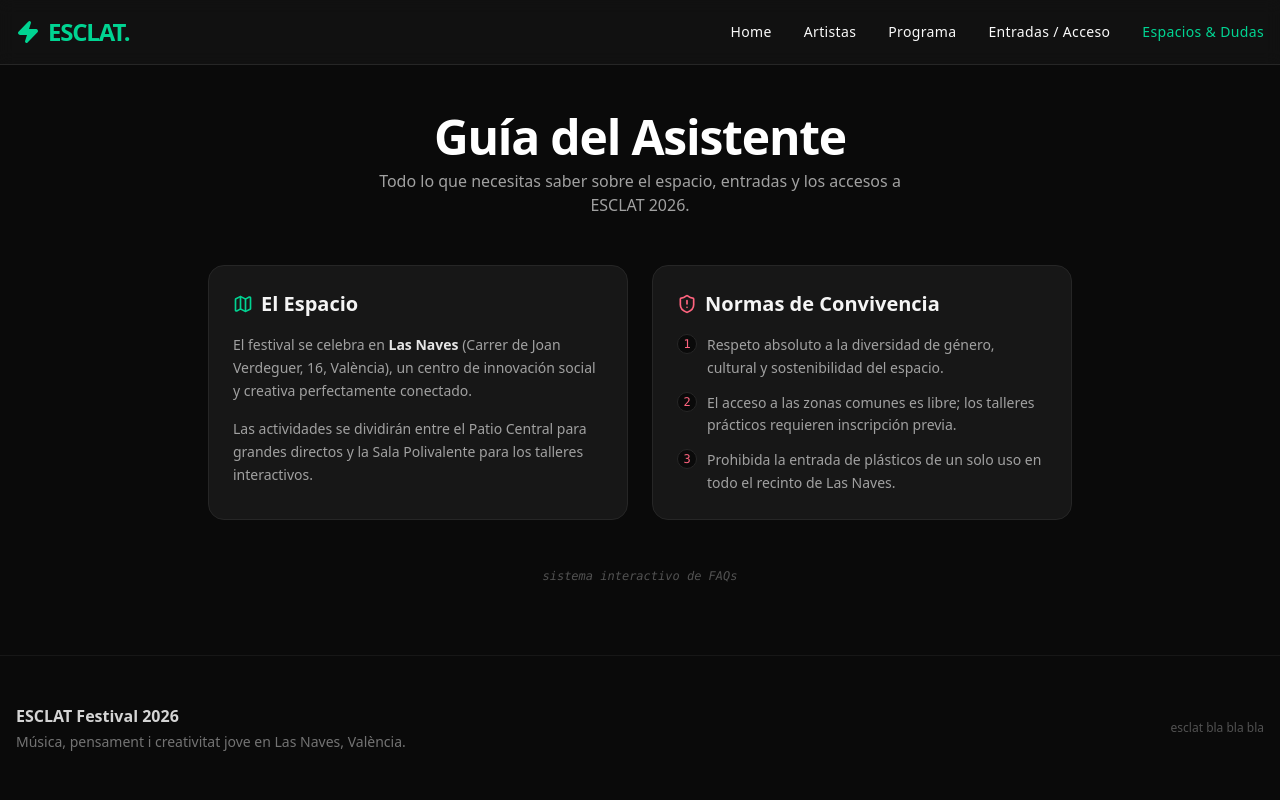
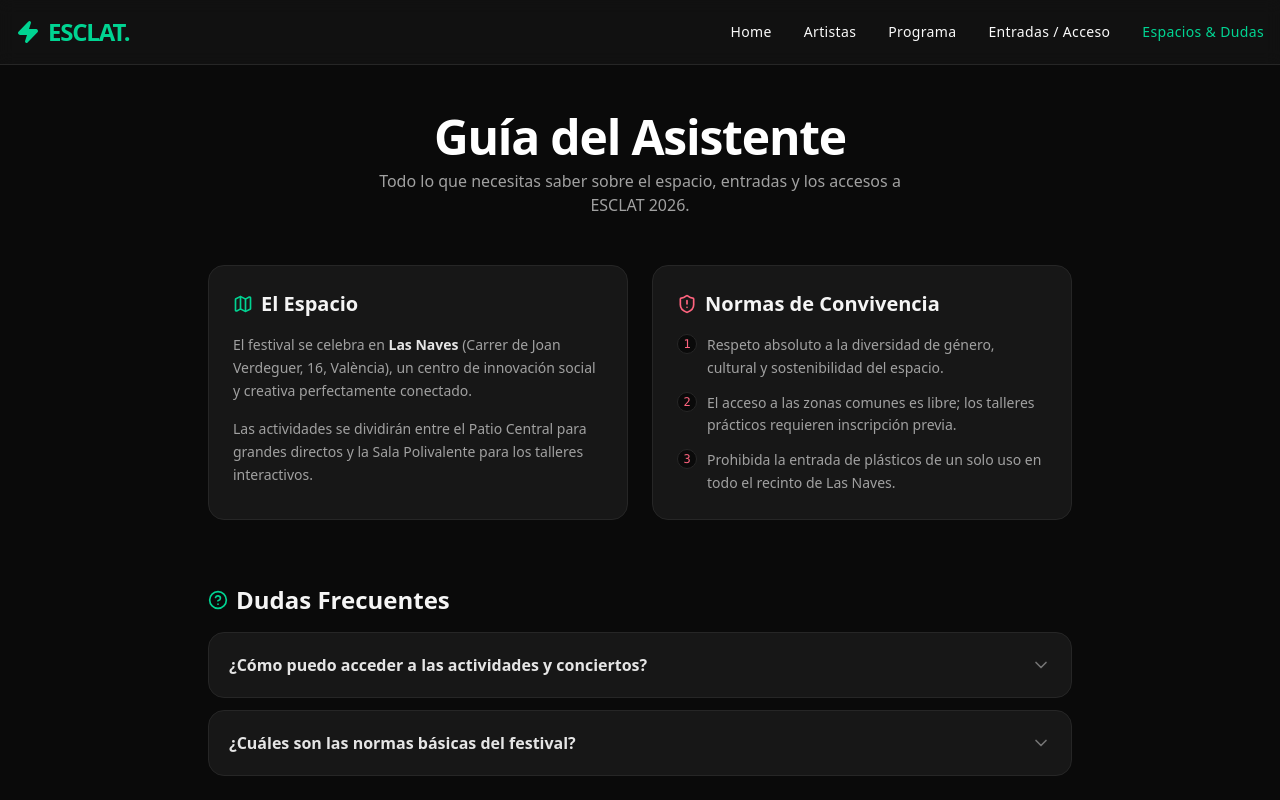
Before and after one commit to yosunealonso/esclatfest, a Vue app: page /info in a window 1280 px wide. Shown: the top 800 px of the page. Built offline with nearby package versions, Linux system fonts and the light colour scheme.

Commit message:
Seccion interactiva de FAQs

```diff
--- a/src/views/InfoView.vue
+++ b/src/views/InfoView.vue
@@ -56,8 +56,41 @@ const toggleFaq = (index: number) => {
 
     </div>
 
-    <div class="text-neutral-600 text-xs font-mono text-center italic">
-      sistema interactivo de FAQs
+    <div class="space-y-4 pt-4">
+      <div class="flex items-center gap-2 text-emerald-400 font-bold justify-center md:justify-start">
+        <HelpCircle class="h-5 w-5" />
+        <h2 class="text-2xl font-black text-neutral-100">Dudas Frecuentes</h2>
+      </div>
+
+      <div class="space-y-3">
+        <div
+          v-for="(faq, index) in FAQS"
+          :key="index"
+          class="bg-neutral-900 border border-neutral-800 rounded-2xl overflow-hidden transition-all"
+        >
+          <button
+            @click="toggleFaq(index)"
+            class="w-full text-left p-5 flex justify-between items-center gap-4 hover:bg-neutral-800/40 transition-colors group"
+          >
+            <span class="font-semibold text-neutral-200 group-hover:text-emerald-400 transition-colors text-sm md:text-base">
+              {{ faq.pregunta }}
+            </span>
+            <ChevronDown
+              :class="[
+                'h-5 w-5 text-neutral-500 transition-transform duration-300 shrink-0',
+                faqAbierta === index ? 'rotate-180 text-emerald-400' : ''
+              ]"
+            />
+          </button>
+
+          <div
+            v-if="faqAbierta === index"
+            class="px-5 pb-5 pt-1 text-sm text-neutral-400 leading-relaxed border-t border-neutral-800/40 bg-neutral-950/20"
+          >
+            {{ faq.respuesta }}
+          </div>
+        </div>
+      </div>
     </div>
 
   </div>
```
